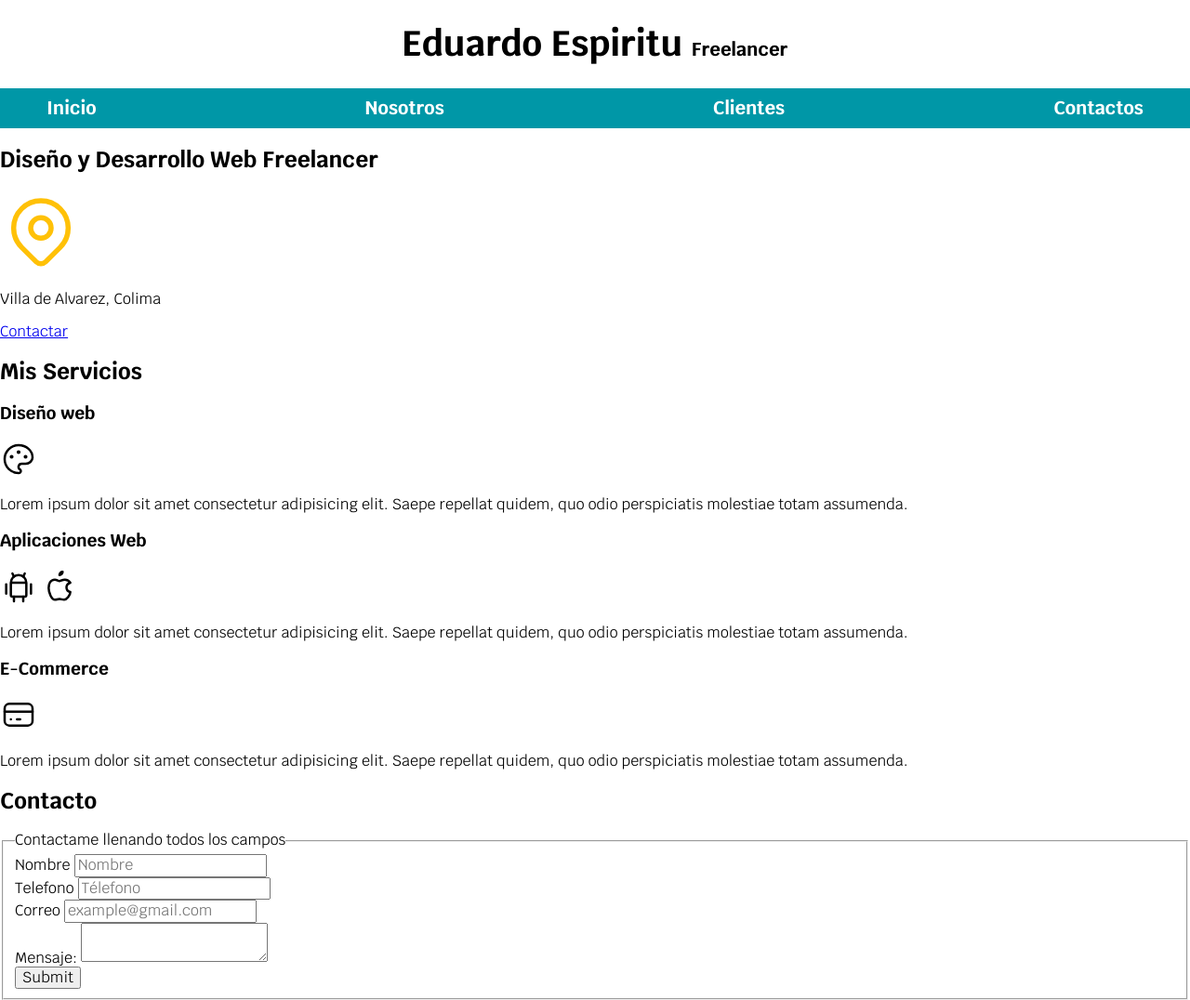
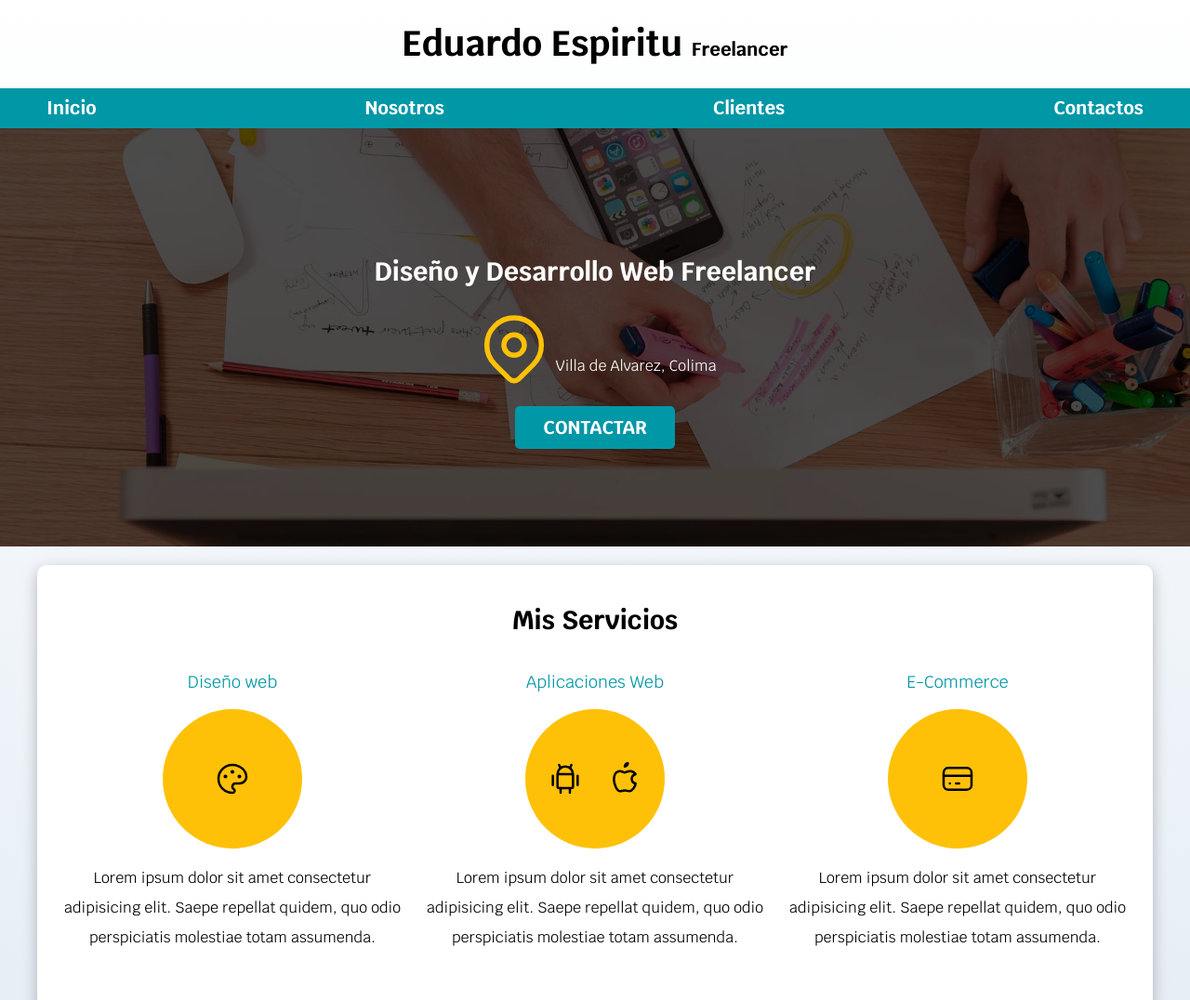
Before and after one commit to Eduardoespl/freelancer, a plain HTML site: page index.html in a window 1280 px wide. Shown: the top 1076 px of the page at 93% size. Drawn offline with Linux system fonts and the light colour scheme.

Commit message:
styles commit

```diff
--- a/css/styles.css
+++ b/css/styles.css
@@ -4,22 +4,61 @@
     --primario: #FFC107;
     --secundario: #0097A7;
     --gris: #757575;
+    --grisclaro: #DFE9F3;
 }
 
+ /*Globales*/
 html{
     font-size: 62.5%;
+    box-sizing: border-box;
+}
+
+*, *:before, *:after{
+    box-sizing: inherit;
 }
 
 body{
     font-size: 16px; /* 1rem = 10px*/
     font-family: 'Krub', sans-serif;
+    background-image: linear-gradient(to top, var(--grisclaro) 0%, var(--blanco) 100% ); /*Degradado*/
 }
 
-.titulo{
+.boton{
+    text-decoration: none;
+    background-color: var(--secundario);
+    color: var(--blanco);
+    padding: 1rem 3rem;
+    border-radius: .5rem;
+    font-size: 20px;
+    text-transform: uppercase;
+    font-weight: bold;
+    width: 90%;
     text-align: center;
+}
+
+.sombra {
+    box-shadow: 0px 5px 15px 0px rgba(112, 112, 112, 0.48);
+    background-color: var(--blanco);
+    padding: 2rem;
+    border-radius: 1rem;
+}
+
+/*Tipografia*/
+h1{
     font-size: 3.8rem;
 }
+h2{
+    font-size: 2.8rem;
+}
+h3{
+    font-size: 1.8rem;
+}
 
+h1, h2, h3{
+    text-align: center;
+}
+
+/*Titulos*/
 .titulo span{
     font-size: 2rem;
 }
@@ -29,6 +68,7 @@ body{
     margin: 0 auto;
 }
 
+/*Navegacion principal*/
 .nav-bg{
     background-color: var(--secundario);
 }
@@ -52,7 +92,7 @@ body{
     text-decoration: none;
     color: var(--blanco);
     font-size: 2rem;
-    font-weight: bold;
+    font-weight: 700;
     padding: 1rem;
 }
 
@@ -60,3 +100,74 @@ body{
     background-color: var(--primario);
     color: var(--oscuro);
 }
+
+/*Hero*/
+.hero{
+    background-image: url(../Img/hero.jpg);
+    background-repeat: no-repeat;
+    background-size: cover;
+    height: 450px;
+    position: relative;
+    text-align: center;
+    margin-bottom: 2rem;
+}
+
+.contenido-hero{
+    position: absolute;
+    background-color: rgba(0, 0, 0, 0.7); /*Anterior*/
+    background-color: rgb(0, 0, 0 / 70%); /*Nueva*/
+    width: 100%;
+    height: 100%;
+
+    display: flex;            /*Alinear vertical y horizontalmente*/
+    flex-direction: column;
+    align-items: center;
+    justify-content: center;
+}
+
+.contenido-hero h2,
+.contenido-hero p{
+    color: var(--blanco);
+}
+
+.contenido-hero .ubicacion{
+    display: flex;
+    align-items: flex-end;
+    justify-content: center;
+    margin-bottom: 3rem;
+}
+
+/*servicios*/
+@media (min-width: 768px) {
+    .servicios{
+        display: grid;
+        grid-template-columns: repeat(3, 1fr); /*Divide el grid en fracciones*/
+        column-gap: 1rem;
+    }
+}
+
+.servicio{
+    display: flex;
+    flex-direction: column;
+    align-items: center;
+}
+
+.servicio h3{
+    color: var(--secundario);
+    font-weight: 400;
+}
+
+.servicio p{
+    line-height: 2;
+    text-align: center;
+}
+
+.servicio .iconos{
+    height: 15rem;
+    width: 15rem;
+    background-color: var(--primario);
+    border-radius: 50%;
+    display: flex;
+    justify-content: space-evenly;
+    align-items: center;
+}
--- a/index.html
+++ b/index.html
@@ -25,10 +25,11 @@
       </nav>
     </div>
 
-    <section>
+    <section class="hero">
+      <div class="contenido-hero">
         <div>
-        <h2>Diseño y Desarrollo Web Freelancer</h2>
-
+          <h2>Diseño y Desarrollo Web <span>Freelancer</span></h2>
+          <div class="ubicacion">
             <svg xmlns="http://www.w3.org/2000/svg" class="icon icon-tabler icon-tabler-map-pin" width="88" height="88" viewBox="0 0 24 24" stroke-width="1.5" stroke="#ffc107" fill="none" stroke-linecap="round" stroke-linejoin="round">
               <path stroke="none" d="M0 0h24v24H0z" fill="none"/>
               <circle cx="12" cy="11" r="3" />
@@ -36,16 +37,18 @@
             </svg>
 
             <p>Villa de Alvarez, Colima</p>
-        <a href="#">Contactar</a>
           </div>
-
+          <a href="#" class="boton">Contactar</a>
+        </div>
+      </div> <!-- .contenido-hero-->
     </section>
 
-    <main>
+    <main class="contenedor sombra">
       <h2>Mis Servicios</h2>
-
-        <section>
+      <div class="servicios">
+        <section class="servicio">
           <h3>Diseño web</h3>
+          <div class="iconos">
             <svg xmlns="http://www.w3.org/2000/svg" class="icon icon-tabler icon-tabler-palette" width="40" height="40" viewBox="0 0 24 24" stroke-width="1.5" stroke="#000000" fill="none" stroke-linecap="round" stroke-linejoin="round">
               <path stroke="none" d="M0 0h24v24H0z" fill="none"/>
               <path d="M12 21a9 9 0 1 1 0 -18a9 8 0 0 1 9 8a4.5 4 0 0 1 -4.5 4h-2.5a2 2 0 0 0 -1 3.75a1.3 1.3 0 0 1 -1 2.25" />
@@ -53,11 +56,14 @@
               <circle cx="12" cy="7.5" r=".5" fill="currentColor" />
               <circle cx="16.5" cy="10.5" r=".5" fill="currentColor" />
             </svg>
+          </div>
+
           <p>Lorem ipsum dolor sit amet consectetur adipisicing elit. Saepe repellat quidem, quo odio perspiciatis molestiae totam assumenda.<p>
         </section>
 
-        <section>
+        <section class="servicio">
           <h3>Aplicaciones Web</h3>
+          <div class="iconos">
             <svg xmlns="http://www.w3.org/2000/svg" class="icon icon-tabler icon-tabler-brand-android" width="40" height="40" viewBox="0 0 24 24" stroke-width="1.5" stroke="#000000" fill="none" stroke-linecap="round" stroke-linejoin="round">
               <path stroke="none" d="M0 0h24v24H0z" fill="none"/>
               <line x1="4" y1="10" x2="4" y2="16" />
@@ -74,11 +80,14 @@
               <path d="M9 7c-3 0 -4 3 -4 5.5c0 3 2 7.5 4 7.5c1.088 -.046 1.679 -.5 3 -.5c1.312 0 1.5 .5 3 .5s4 -3 4 -5c-.028 -.01 -2.472 -.403 -2.5 -3c-.019 -2.17 2.416 -2.954 2.5 -3c-1.023 -1.492 -2.951 -1.963 -3.5 -2c-1.433 -.111 -2.83 1 -3.5 1c-.68 0 -1.9 -1 -3 -1z" />
               <path d="M12 4a2 2 0 0 0 2 -2a2 2 0 0 0 -2 2" />
             </svg>
+          </div>
+
           <p>Lorem ipsum dolor sit amet consectetur adipisicing elit. Saepe repellat quidem, quo odio perspiciatis molestiae totam assumenda.</p>
         </section>
 
-        <section>
+        <section class="servicio">
           <h3>E-Commerce</h3>
+          <div class="iconos">
             <svg xmlns="http://www.w3.org/2000/svg" class="icon icon-tabler icon-tabler-credit-card" width="40" height="40" viewBox="0 0 24 24" stroke-width="1.5" stroke="#000000" fill="none" stroke-linecap="round" stroke-linejoin="round">
               <path stroke="none" d="M0 0h24v24H0z" fill="none"/>
               <rect x="3" y="5" width="18" height="14" rx="3" />
@@ -86,8 +95,10 @@
               <line x1="7" y1="15" x2="7.01" y2="15" />
               <line x1="11" y1="15" x2="13" y2="15" />
             </svg>
+          </div>
           <p>Lorem ipsum dolor sit amet consectetur adipisicing elit. Saepe repellat quidem, quo odio perspiciatis molestiae totam assumenda.</p>
         </section>
+      </div> <!-- .servicios -->
     </main>
 
     <section>
```
Lines whose indentation alone changed are shown as unchanged.
